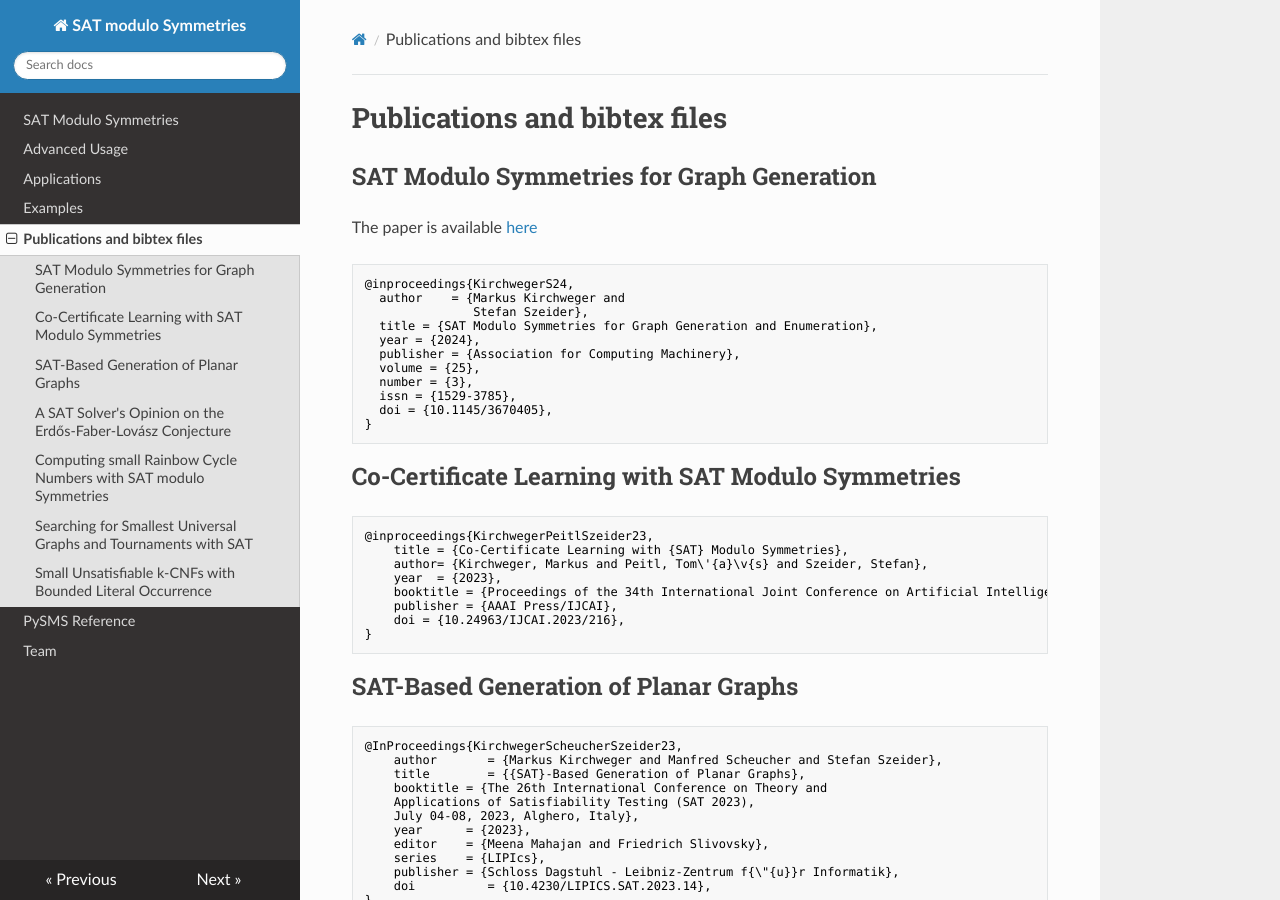
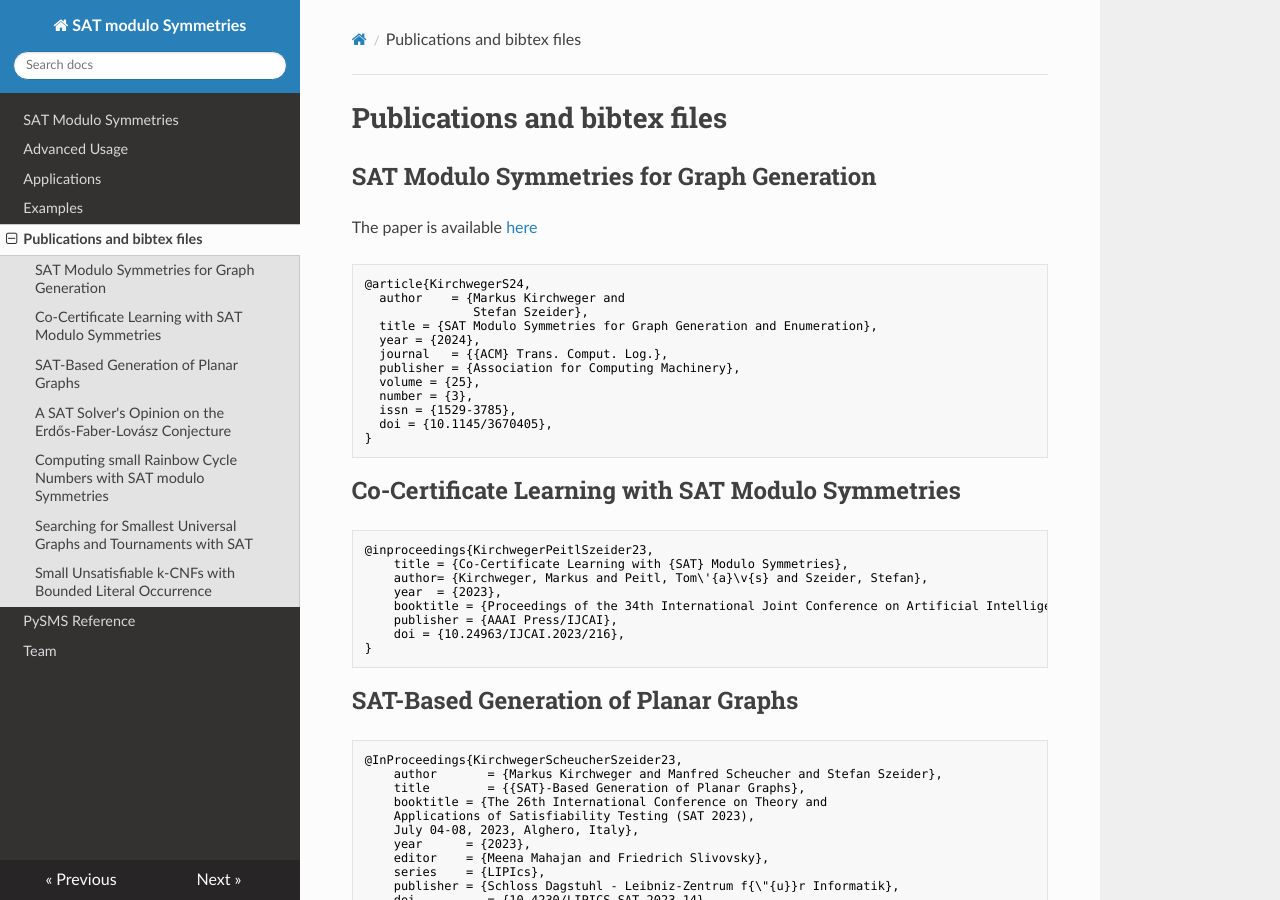
Before and after one commit to markirch/sat-modulo-symmetries, an MkDocs documentation site: the page built from docs/publications.md, in a window 1280 px wide and 900 px high. Built offline with MkDocs 1.6.1, drawn with Linux system fonts in a browser that asks for light colours; nearby versions of some CDN libraries.

Commit message:
Update documentation

````diff
--- a/docs/publications.md
+++ b/docs/publications.md
@@ -5,11 +5,12 @@
 The paper is available [here](https://doi.org/10.1145/3670405)
 
 ```bibtex
-@inproceedings{KirchwegerS24,
+@article{KirchwegerS24,
   author    = {Markus Kirchweger and
                Stefan Szeider},
   title = {SAT Modulo Symmetries for Graph Generation and Enumeration},
   year = {2024},
+  journal   = {{ACM} Trans. Comput. Log.},
   publisher = {Association for Computing Machinery},
   volume = {25},
   number = {3},
````
